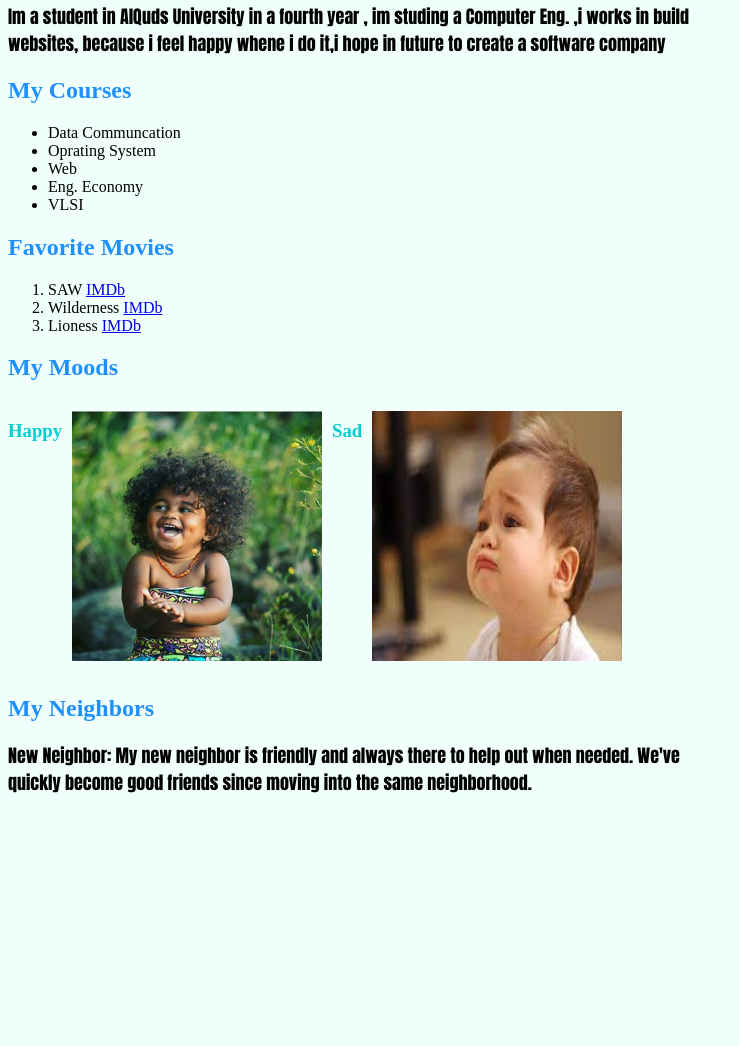
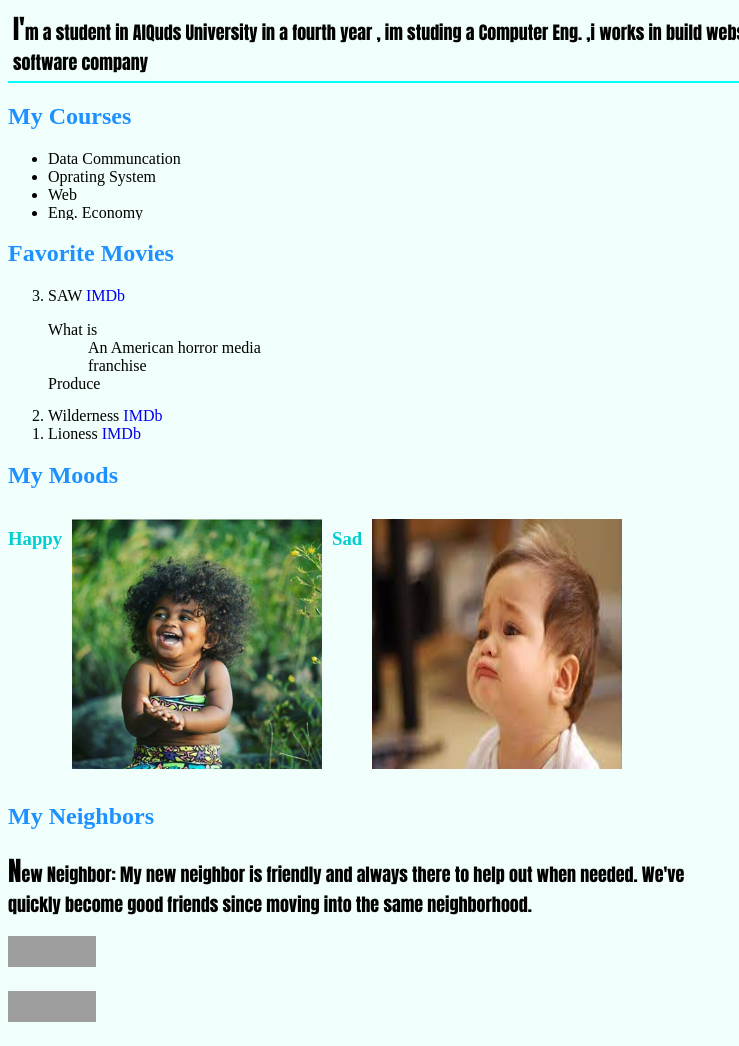
Before and after one commit to Razi-Sunbaty/web1, a plain HTML site: page index.html in a window 1280 px wide. Shown: the part 77-1123 px from the top of the page, without its empty margins (0-739 px from the left). Before the commit the page ends 891 px from the top, so only its background shows below. Drawn offline with Linux system fonts and the light colour scheme; grey boxes are pictures that could not be loaded.

Commit message:
sec test

```diff
--- a/index.html
+++ b/index.html
@@ -8,7 +8,7 @@
 </head>
 <body>
     <h1>Razi Sunbaty</h1>
-    <p>Im a student in AlQuds University in a fourth year , im studing a Computer Eng. ,i works in build websites, because i feel happy whene i do it,i hope in future to create a software company</p>
+    <p class="line">I'm a student in AlQuds University in a fourth year , im studing a Computer Eng. ,i works in build websites, because i feel happy whene i do it,i hope in future to create a software company</p>
     <h2>My Courses</h2>
      <ul>
         <li>Data Communcation</li>
@@ -18,8 +18,18 @@
         <li>VLSI</li>
      </ul>
 <h2>Favorite Movies</h2>
-     <ol>
-        <li>SAW <a href="https://www.imdb.com/title/tt0432348/?ref_=tt_sims_tt_i_1">IMDb</a></li>
+     <ol reversed>
+        <li>SAW <a href="https://www.imdb.com/title/tt0432348/?ref_=tt_sims_tt_i_1">IMDb</a>
+        <dl>
+            <dt>What is</dt>
+            <dd> An American horror media franchise</dd>
+            <dt>Produce</dt>
+            <dd>2004</dd>
+            <dt>Parts</dt>
+            <dd>10 parts</dd>
+            <dt>Created by</dt>
+            <dd> <a href="https://en.wikipedia.org/wiki/James_Wan">James Wan</a> &  <a href="https://en.wikipedia.org/wiki/Leigh_Whannell">Leigh Whannell</a></dd>
+          </dl>
         <li>Wilderness <a href="https://www.imdb.com/title/tt15426714/?ref_=hm_tpks_tt_i_1_pd_tp1_pbr_ic">IMDb</a></li>
         <li>Lioness <a href="https://www.imdb.com/title/tt13111078/?ref_=tt_sims_tt_i_9">IMDb</a></li>
     </ol>
@@ -35,5 +45,19 @@
     </div >
     <h2>My Neighbors</h2>
     <p><strong>New Neighbor:</strong> My new neighbor is friendly and always there to help out when needed. We've quickly become good friends since moving into the same neighborhood.</p>
+    <p>
+        <a href="http://jigsaw.w3.org/css-validator/check/referer">
+            <img style="border:0;width:88px;height:31px"
+                src="http://jigsaw.w3.org/css-validator/images/vcss"
+                alt="Valid CSS!" />
+        </a>
+    </p>
+    <p>
+        <a href="http://jigsaw.w3.org/css-validator/check/referer">
+            <img style="border:0;width:88px;height:31px"
+                src="http://jigsaw.w3.org/css-validator/images/vcss-blue"
+                alt="Valid CSS!" />
+            </a>
+        </p>
 </body>
 </html>
--- a/style.css
+++ b/style.css
@@ -1,5 +1,10 @@
 h1{background-color: aquamarine;
-text-align: center;}
+text-align: center;
+}
+
+.line{border-bottom: solid cyan 2px;
+padding: 5px;
+width: 100%;}
 h2{color: dodgerblue; }
 
 h3{color: darkturquoise;}
@@ -13,3 +18,15 @@ body{background-color:rgb(240, 255, 251) ;}
 .pictores{display: flex;}
 .pic{display: inline;
 margin: 10px;}
+
+a{text-decoration: none;}
+p::first-letter{font-size: 1.5em;}
+ul{overflow-y: scroll;
+width: 20%;
+height: 70px;}
+
+a{text-decoration: none;}
+p::first-letter{font-size: 1.5em;}
+dl{overflow-y: scroll;
+width: 21%;
+height: 70px;}
```
